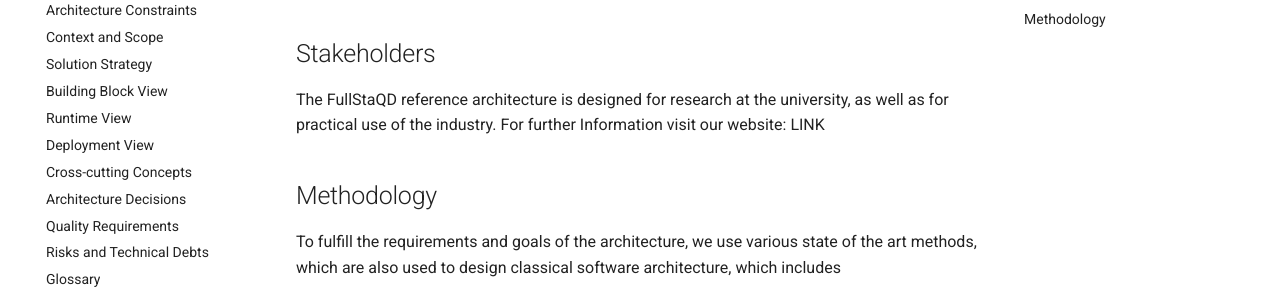
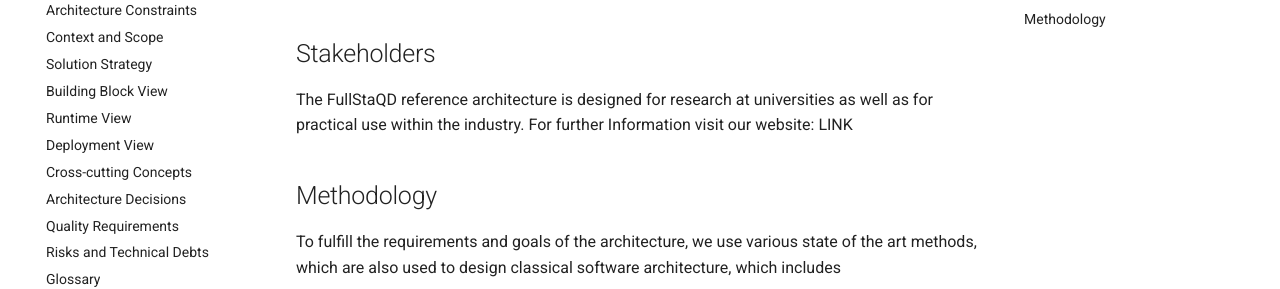
Before and after one commit to FullStaQD/architecture, an MkDocs documentation site: the page built from docs/01_introduction_and_goals.md, in a window 1280 px wide and 900 px high, scrolled down 1984 px. Shown: the part 170-459 px from the top of the window. Built offline with MkDocs 1.6.1 and Material for MkDocs 9.7.7, drawn with Linux system fonts in a browser that asks for light colours.

Commit message:
Apply suggestion from @schweikart
Co-authored-by: Max Schweikart <60352933+schweikart@users.noreply.github.com>
Signed-off-by: RinorKIT <tc4656@kit.edu>

```diff
--- a/docs/01_introduction_and_goals.md
+++ b/docs/01_introduction_and_goals.md
@@ -36,7 +36,7 @@ To maintain a state of the art reference architecture in the quantum ecosystem,
 | Realiability  | The reference architecture can maintain a high level of performance when used under specific conditions  |
 
 ## Stakeholders {#_stakeholders}
-The FullStaQD reference architecture is designed for research at the university, as well as for practical use of the industry.
+The FullStaQD reference architecture is designed for research at universities as well as for practical use within the industry.
 For further Information visit our website: LINK
 
 
```
